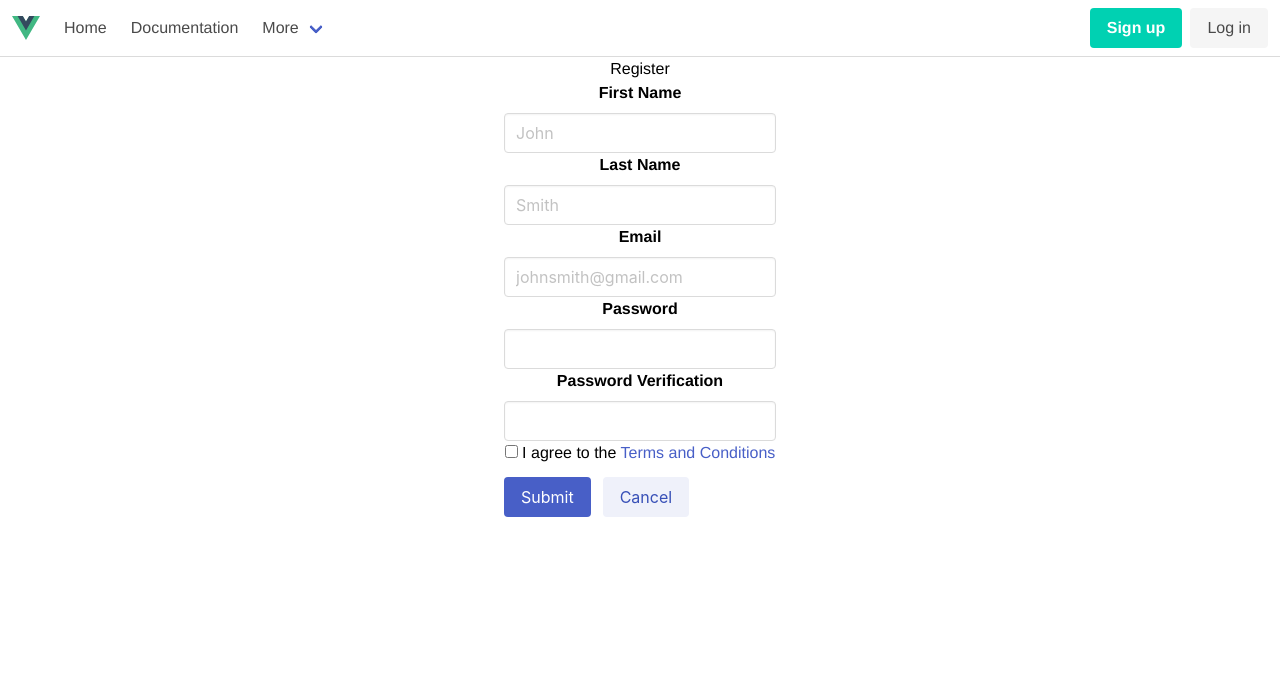
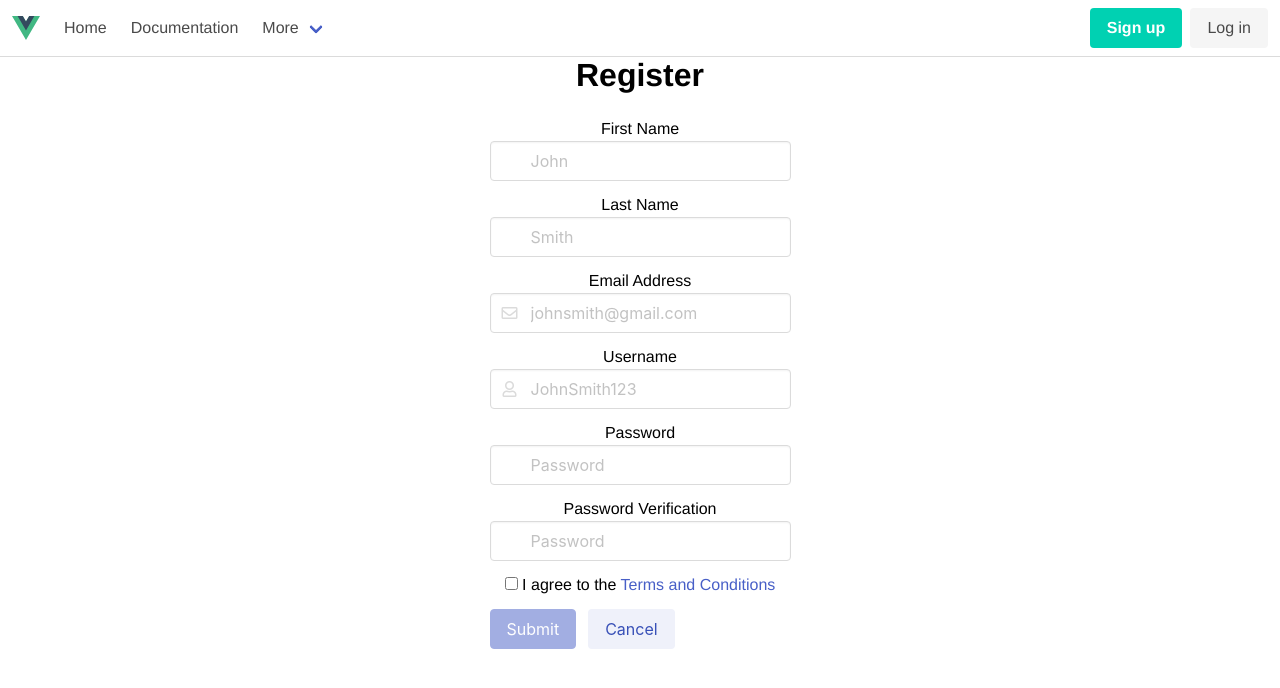
Before and after one commit to L10nhunter/WSR-Final-Project, a Vue app in the folder Client/: page /signup in a window 1280 px wide. Shown: the top 688 px of the page. Built offline with nearby package versions, Linux system fonts and the light colour scheme.

Commit message:
signup page is done, except the form doesn't actually go anywhere. also, i need to figure out what the deal is with the stupid icons.

```diff
--- a/Client/package.json
+++ b/Client/package.json
@@ -12,6 +12,11 @@
   },
   "dependencies": {
     "@fortawesome/fontawesome-free": "^6.5.1",
+    "@fortawesome/fontawesome-svg-core": "^6.5.1",
+    "@fortawesome/free-brands-svg-icons": "^6.5.1",
+    "@fortawesome/free-regular-svg-icons": "^6.5.1",
+    "@fortawesome/free-solid-svg-icons": "^6.5.1",
+    "@fortawesome/vue-fontawesome": "^3.0.6",
     "bulma": "^0.9.4",
     "vue": "^3.4.15",
     "vue-router": "^4.2.5"
--- /dev/null
+++ b/Client/src/components/SignupTextField.vue
@@ -0,0 +1,57 @@
+<script setup lang="ts">
+import "@fortawesome/free-brands-svg-icons";
+import {defineProps, defineModel} from "vue";
+const textField = defineModel({type: String, default: ''});
+
+const text = defineProps({
+    label: String,
+    placeholder: String,
+    for: String,
+});
+
+
+function leftIcon(): string {
+    if (text.label === 'First Name') {
+        return 'fas fa-F';
+    } else if (text.label === 'Last Name') {
+        return 'fas fa-L';
+    } else if (text.label === 'Email Address') {
+        return 'fas fa-envelope';
+    } else if (text.label === 'Username') {
+        return 'fas fa-user';
+    } else if (text.label === 'Password') {
+        return 'fas fa-lock';
+    } else if (text.label === 'Password Verification') {
+        return 'Client/node_modules/@fortawesome/fontawesome-free/sprites/solid.svg#lock';
+    } else {
+        return '';
+    }
+}
+
+</script>
+
+<template>
+    <link rel="stylesheet" href="https://cdn.jsdelivr.net/npm/@fortawesome/fontawesome-free@5.15.4/css/all.min.css">
+    <div class="field">
+        <label>{{ text.label }}</label>
+        <div class="control has-icons-left">
+            <input class="input" v-model="textField" :type="((text.label === 'Password') || (text.label === 'Password Verification')) ? 'password' : ''" :placeholder="text.placeholder">
+            <span class="icon is-small is-left">
+                <i :class="leftIcon()"></i>
+            </span>
+        </div>
+    </div>
+</template>
+
+<style scoped>
+@media (prefers-color-scheme: dark) {
+    label {
+        color: white;
+    }
+}
+@media (prefers-color-scheme: light) {
+    label {
+        color: black;
+    }
+}
+</style>
--- a/Client/src/pages/signup.vue
+++ b/Client/src/pages/signup.vue
@@ -1,115 +1,66 @@
 <script setup lang="ts">
-import {onBeforeUnmount, onMounted, ref} from "vue";
+import {ref} from "vue";
 import "bulma/css/bulma.css";
-import "@/assets/main.css";
+import SignupTextField from "@/components/SignupTextField.vue";
 
 const user = {
     firstName: ref(''),
     lastName: ref(''),
+    username: ref(''),
     email: ref(''),
     password: ref(''),
-    passwordCheck: ref('')
+    passwordCheck: ref(''),
+    tosAccept: ref(false),
 };
 const emailRegex = /^\w+([.-]?\w+)*@\w+([.-]?\w+)*(\.\w{2,3})+$/;
+const enableSubmit = ref(false);
 
-function isValid(): boolean {
-    return true;
+function isValid(): void {
+    enableSubmit.value = isValidFirstName() && isValidLastName() && isValidUsername() && isValidEmail() && isValidPassword() && isValidPasswordCheck() && user.tosAccept.value;
+    console.log(enableSubmit.value);
+    console.log({user});
 }
-
-const boxes = ref<NodeListOf<HTMLInputElement>>();
-
-onMounted(() => {
-    boxes.value = document.querySelectorAll('input');
-    console.log(boxes.value)
-    for (let box of boxes.value) {
-        box.addEventListener('input', () => function () {
-            if (box.name === 'firstname') {
-                user.firstName.value = box.value;
-                console.log(user.firstName.value);
+function isValidFirstName(): boolean {
+    return user.firstName.value !== '';
 }
-            if (box.name === 'lastname') {
-                user.lastName.value = box.value;
-                console.log(user.lastName.value);
+function isValidLastName(): boolean {
+    return user.lastName.value !== '';
 }
-            if (box.name === 'email') {
-                user.email.value = box.value;
-                console.log(user.email.value);
+function isValidUsername(): boolean {
+    return user.username.value !== '';
 }
-            if (box.name === 'password') {
-                user.password.value = box.value;
-                console.log(user.password.value);
+function isValidEmail(): boolean {
+    return (user.email.value !== '') && emailRegex.test(user.email.value);
 }
-            if (box.name === 'passwordcheck') {
-                user.passwordCheck.value = box.value;
-                console.log(user.passwordCheck.value);
+function isValidPassword(): boolean {
+    return (user.password.value !== '') && user.password.value.length >= 8;
 }
-        });
-        console.log("Event Listener added to " + box.name);
+function isValidPasswordCheck(): boolean {
+    return user.passwordCheck.value === user.password.value;
 }
-    console.log('mounted');
-});
-
-onBeforeUnmount(() => {
-    for (let box of boxes.value!) {
-        box.removeEventListener('input', () => function () {
-            console.log(box.name + ' ' + box.value);
-            if (box.name === 'firstname') {
-                user.firstName.value = box.value;
-            }
-            if (box.name === 'lastname') {
-                user.lastName.value = box.value;
-            }
-            if (box.name === 'email') {
-                user.email.value = box.value;
-            }
-            if (box.name === 'password') {
-                user.password.value = box.value;
-            }
-            if (box.name === 'passwordcheck') {
-                user.passwordCheck.value = box.value;
-            }
-        });
-    }
-    console.log('unmounted');
-});
-
 </script>
 
 <template>
     <div>
-        <form>
-            <h2>Register</h2>
-            <div class="control">
-                <label class="label">First Name</label>
-                <input required class="input" type="text" placeholder="John" name="firstname" id="firstname">
-            </div>
-            <div>
-                <label class="label">Last Name</label>
-                <input required class="input" type="text" placeholder="Smith" name="lastname" id="lastname">
-            </div>
-            <div>
-                <label class="label">Email</label>
-                <input required class="input" type="text" placeholder="johnsmith@gmail.com" name="email" id="email">
-            </div>
-            <div>
-                <label class="label">Password</label>
-                <input required class="input" type="text" placeholder="" name="password" id="password">
-            </div>
-            <div>
-                <label class="label">Password Verification</label>
-                <input required class="input" type="text" placeholder="" name="passwordcheck" id="passwordcheck">
-            </div>
+        <h1 class="title">Register</h1>
+        <form autocomplete="on">
+            <SignupTextField v-model=user.firstName.value @input="isValid()" label="First Name" placeholder="John"/>
+            <SignupTextField v-model=user.lastName.value @input="isValid()" label="Last Name" placeholder="Smith"/>
+            <SignupTextField v-model=user.email.value @input=" isValid()" label="Email Address" placeholder="johnsmith@gmail.com"/>
+            <SignupTextField v-model=user.username.value @input="isValid()" label="Username" placeholder="JohnSmith123"/>
+            <SignupTextField v-model=user.password.value @input="isValid()" label="Password" placeholder="Password"/>
+            <SignupTextField v-model=user.passwordCheck.value @input="isValid()" label="Password Verification" placeholder="Password"/>
             <div class="field">
                 <div class="control">
                     <label class="checkbox">
-                        <input required type="checkbox">
+                        <input type="checkbox" v-model="user.tosAccept.value" @input="isValid()" name="tosAccept">
                         I agree to the <a href="#">Terms and Conditions</a>
                     </label>
                 </div>
             </div>
             <div class="field is-grouped">
                 <div class="control">
-                    <button class="button is-link">Submit</button>
+                    <button class="button is-link" :disabled="!enableSubmit">Submit</button>
                 </div>
                 <div class="control">
                     <button class="button is-link is-light">Cancel</button>
@@ -120,11 +71,18 @@ onBeforeUnmount(() => {
 </template>
 <style scoped>
 @media (prefers-color-scheme: dark) {
+    h1 {
+        color: white;
+    }
     label {
         color: white;
     }
 }
+
 @media (prefers-color-scheme: light) {
+    h1 {
+        color: black;
+    }
     label {
         color: black;
     }
```
Also changed, not shown: 1 other file (tests, documents, lock files or other folders). Lines whose indentation alone changed are shown as unchanged.
